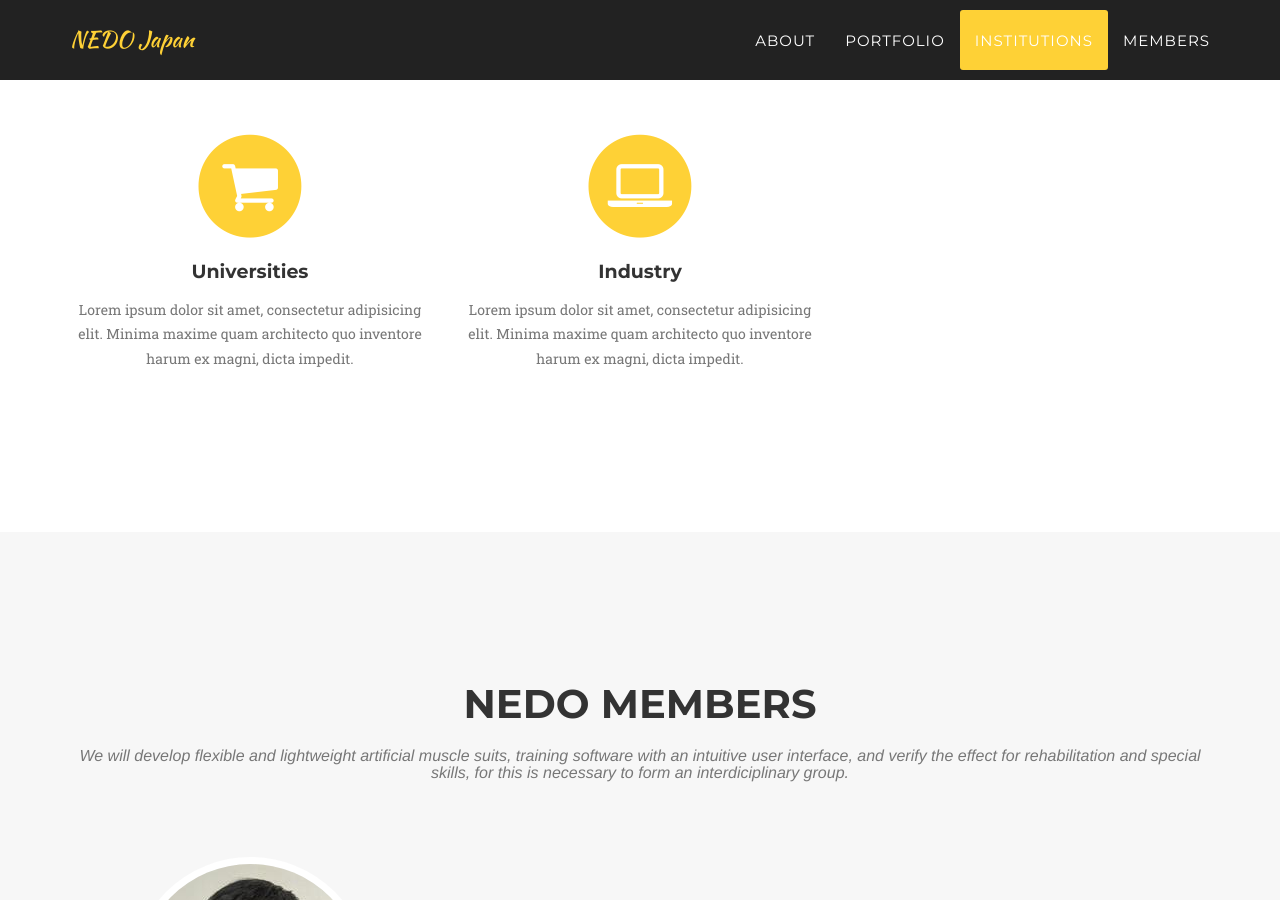
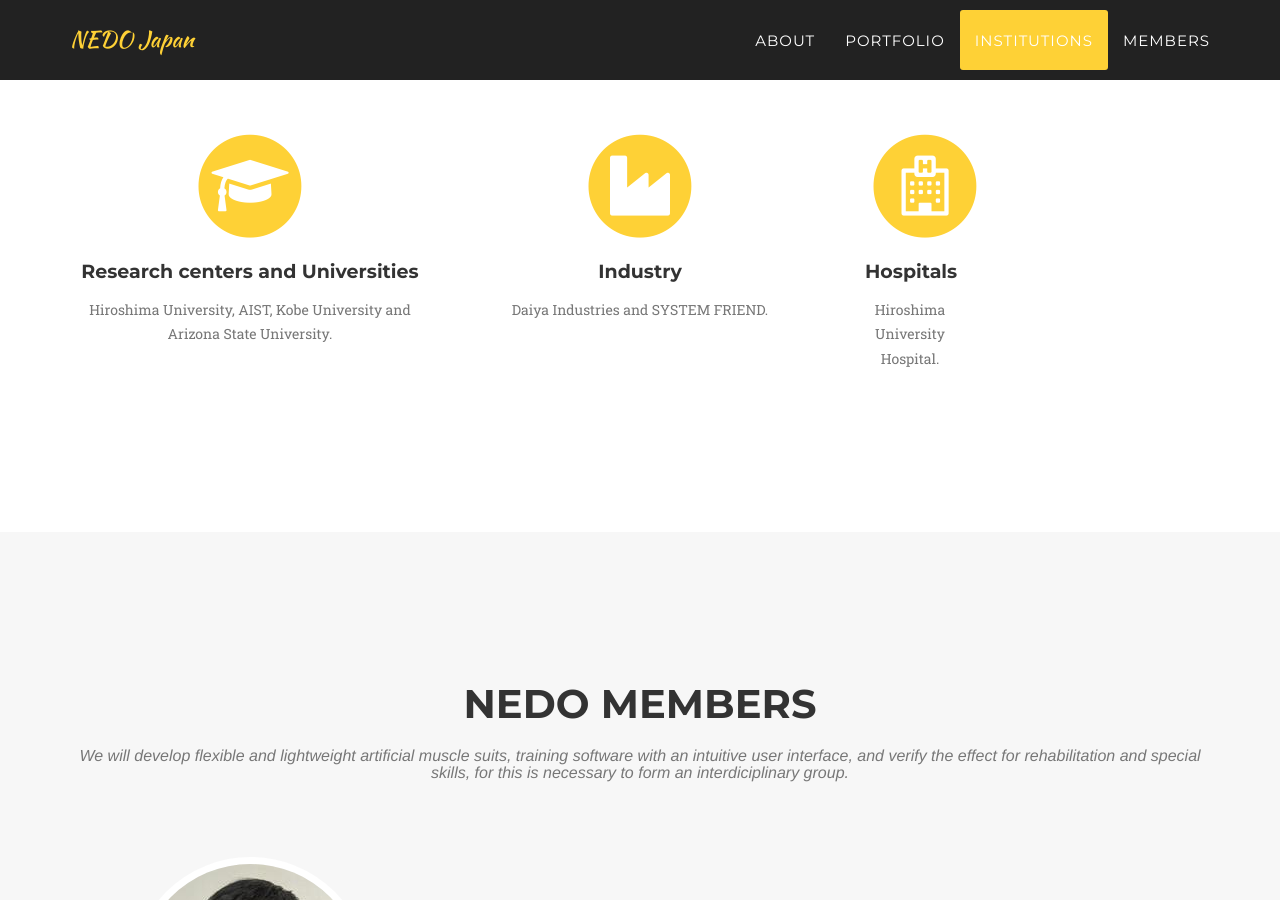
Before and after one commit to nedojp/nedojp.github.io, a Jekyll site: the page built from index.html, in a window 1280 px wide and 900 px high, scrolled down 2776 px. Built offline with Jekyll 4.4.1, drawn with Linux system fonts in a browser that asks for light colours; some web fonts are replaced.

Commit message:
institutions

```diff
--- a/_includes/institutions.html
+++ b/_includes/institutions.html
@@ -4,25 +4,35 @@
         <div class="row">
             <div class="col-lg-12 text-center">
                 <h2 class="section-heading">Institutions</h2>
-                    <h3 class="section-subheading text-muted">NEDO project is currently conformed by different institutions.</h3>
+                <h3 class="section-subheading text-muted">NEDO project is currently conformed by different
+                    institutions.</h3>
             </div>
         </div>
         <div class="row text-center">
             <div class="col-md-4">
                 <span class="fa-stack fa-4x">
                     <i class="fa fa-circle fa-stack-2x text-primary"></i>
-                        <i class="fa fa-shopping-cart fa-stack-1x fa-inverse"></i>
+                    <i class="fa fa-graduation-cap fa-stack-1x fa-inverse"></i>
                 </span>
-                    <h4 class="service-heading">Universities</h4>
-                    <p class="text-muted">Lorem ipsum dolor sit amet, consectetur adipisicing elit. Minima maxime quam architecto quo inventore harum ex magni, dicta impedit.</p>
+                <h4 class="service-heading">Research centers and Universities</h4>
+                <p class="text-muted">Hiroshima University, AIST, Kobe University and Arizona State University.</p>
             </div>
             <div class="col-md-4">
                 <span class="fa-stack fa-4x">
                     <i class="fa fa-circle fa-stack-2x text-primary"></i>
-                        <i class="fa fa-laptop fa-stack-1x fa-inverse"></i>
+                    <i class="fa fa-industry fa-stack-1x fa-inverse"></i>
                 </span>
                 <h4 class="service-heading">Industry</h4>
-                    <p class="text-muted">Lorem ipsum dolor sit amet, consectetur adipisicing elit. Minima maxime quam architecto quo inventore harum ex magni, dicta impedit.</p>
+                <p class="text-muted">Daiya Industries and SYSTEM FRIEND.</p>
+            </div>
+            <div class="col-md-4">
+                <div class="col-md-4">
+                    <span class="fa-stack fa-4x">
+                        <i class="fa fa-circle fa-stack-2x text-primary"></i>
+                        <i class="fa fa-hospital-o fa-stack-1x fa-inverse"></i>
+                    </span>
+                    <h4 class="service-heading">Hospitals</h4>
+                    <p class="text-muted">Hiroshima University Hospital.</p>
                 </div>
                 <div class="col-md-4">
                 </div>
```
Lines whose indentation alone changed are shown as unchanged.
